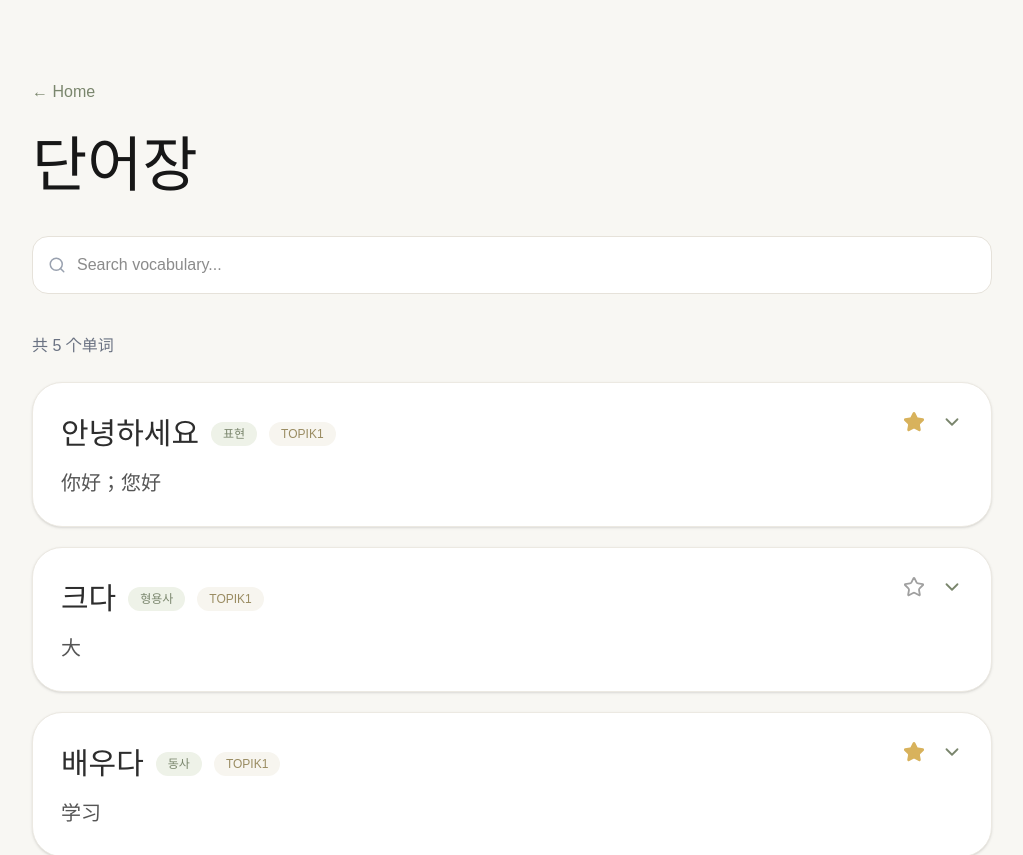
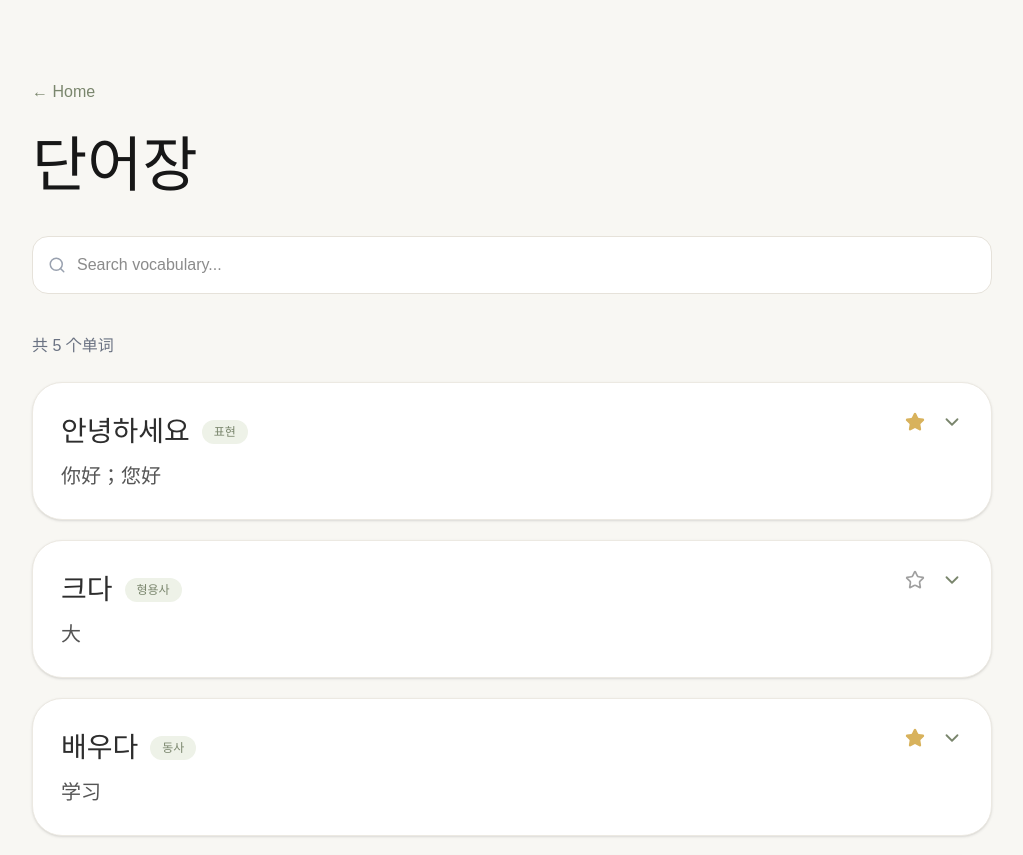
Before and after one commit to hanmadi/hanmadi, a Next.js app: page /vocabulary in a window 1280 px wide. Shown: the top 855 px of the page, without its empty margins (128-1151 px from the left). Built offline with nearby package versions, Linux system fonts and the light colour scheme.

Commit message:
Unify vocabulary components

```diff
--- a/src/app/vocabulary/SearchBar.tsx
+++ /dev/null
@@ -1,42 +0,0 @@
-"use client";
-
-import { Search } from "lucide-react";
-
-interface SearchBarProps {
-  value: string;
-  onChange: (value: string) => void;
-}
-
-export default function SearchBar({
-  value,
-  onChange,
-}: SearchBarProps) {
-  return (
-    <div className="relative mt-10">
-      <Search
-        size={18}
-        className="absolute left-4 top-1/2 -translate-y-1/2 text-gray-400"
-      />
-
-      <input
-        type="text"
-        placeholder="Search vocabulary..."
-        value={value}
-        onChange={(e) => onChange(e.target.value)}
-        className="
-          w-full
-          pl-11
-          pr-4
-          py-4
-          rounded-2xl
-          border
-          border-[#E6E2DA]
-          bg-white
-          outline-none
-          focus:border-[#7A866D]
-          transition
-        "
-      />
-    </div>
-  );
-}
--- a/src/app/vocabulary/VocabularyCard.tsx
+++ /dev/null
@@ -1,179 +0,0 @@
-"use client";
-
-import { useState } from "react";
-import { ChevronDown, ChevronUp, Star } from "lucide-react";
-import { Word } from "@/types/word";
-
-interface Props {
-  word: Word;
-  onFavorite: (id: number) => void;
-}
-
-export default function VocabularyCard({
-  word,
-  onFavorite,
-}: Props) {
-  const [open, setOpen] = useState(false);
-
-  return (
-    <div
-      className="
-        bg-white
-        rounded-[30px]
-        border
-        border-[#ECE9E2]
-        shadow-sm
-        overflow-hidden
-        transition-all
-        duration-300
-        hover:shadow-lg
-      "
-    >
-      <div className="p-7 flex justify-between items-start">
-        <button
-          onClick={() => setOpen(!open)}
-          className="flex-1 text-left"
-        >
-          <div className="flex items-center gap-3 flex-wrap">
-            <h2 className="text-[30px] font-light text-[#2D2D2D]">
-              {word.word}
-            </h2>
-
-            <span
-              className="
-                px-3
-                py-1
-                rounded-full
-                text-xs
-                bg-[#EEF2E8]
-                text-[#7A866D]
-              "
-            >
-              {word.type}
-            </span>
-
-            <span
-              className="
-                px-3
-                py-1
-                rounded-full
-                text-xs
-                bg-[#F7F5EF]
-                text-[#9A8C62]
-              "
-            >
-              {word.category}
-            </span>
-          </div>
-
-          <p className="mt-3 text-[20px] text-[#555]">
-            {word.meaning}
-          </p>
-        </button>
-
-        <div className="flex items-center gap-4 ml-6">
-          <button
-            onClick={() => onFavorite(word.id)}
-            className="transition hover:scale-110"
-          >
-            <Star
-              size={22}
-              fill={
-                word.favorite
-                  ? "#D8B25C"
-                  : "transparent"
-              }
-              color={
-                word.favorite
-                  ? "#D8B25C"
-                  : "#A0A0A0"
-              }
-            />
-          </button>
-
-          <button
-            onClick={() => setOpen(!open)}
-            className="transition hover:scale-110"
-          >
-            {open ? (
-              <ChevronUp
-                size={22}
-                className="text-[#7A866D]"
-              />
-            ) : (
-              <ChevronDown
-                size={22}
-                className="text-[#7A866D]"
-              />
-            )}
-          </button>
-        </div>
-      </div>
-
-      {open && (
-        <div
-          className="
-            px-7
-            pb-8
-            space-y-6
-            bg-[#FCFBF8]
-            border-t
-            border-[#F2EFE8]
-          "
-        >
-          <Info
-            titleKr="예문"
-            titleCn="例句"
-            value={word.example}
-          />
-
-          <Info
-            titleKr="유의어"
-            titleCn="同义词"
-            value={word.synonym}
-          />
-
-          <Info
-            titleKr="반의어"
-            titleCn="反义词"
-            value={word.antonym}
-          />
-
-          <Info
-            titleKr="메모"
-            titleCn="笔记"
-            value={word.note}
-          />
-        </div>
-      )}
-    </div>
-  );
-}
-
-function Info({
-  titleKr,
-  titleCn,
-  value,
-}: {
-  titleKr: string;
-  titleCn: string;
-  value: string;
-}) {
-  return (
-    <div className="border-t border-[#ECE9E2] pt-5">
-      <div className="mb-2">
-        <div className="text-[16px] font-medium text-[#2D2D2D]">
-          {titleKr}
-        </div>
-
-        <div className="text-xs text-[#8A9382]">
-          {titleCn}
-        </div>
-      </div>
-
-      <div className="text-[16px] text-[#555] leading-7">
-        {value || "-"}
-      </div>
-    </div>
-  );
-}
--- a/src/app/vocabulary/page.tsx
+++ b/src/app/vocabulary/page.tsx
@@ -3,8 +3,8 @@
 import { useState } from "react";
 import Link from "next/link";
 import { useWords } from "@/hooks/useWords";
-import SearchBar from "./SearchBar";
-import VocabularyCard from "./VocabularyCard";
+import SearchBar from "@/app/components/SearchBar";
+import VocabularyCard from "@/app/components/VocabularyCard";
 
 export default function VocabularyPage() {
   const {
@@ -53,7 +53,7 @@
               <VocabularyCard
                 key={word.id}
                 word={word}
-                onFavorite={toggleFavorite}
+                onToggleFavorite={toggleFavorite}
               />
             ))}
 
```
